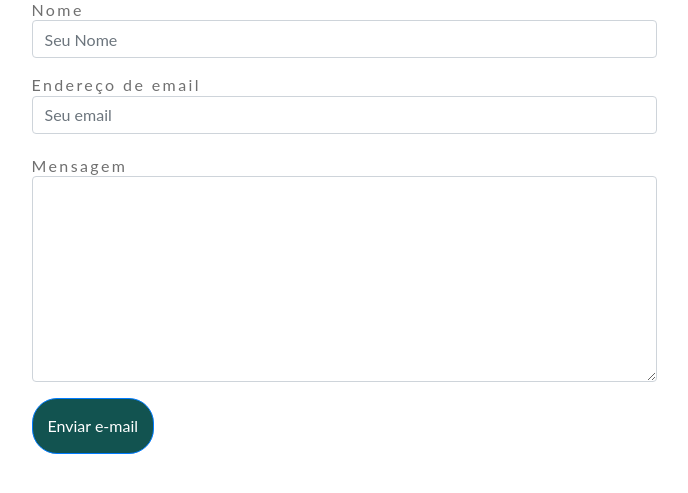
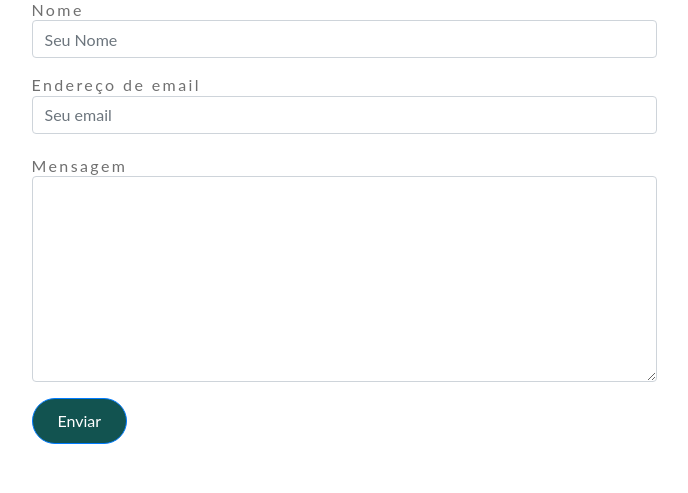
Before and after one commit to ThiagoMarques/mudar-o-mundo, a PHP site: page /contato.php in a window 1280 px wide. Shown: the part 255-748 px from the top of the page, without its empty margins (296-984 px from the left). Run offline with PHP 8.4, Linux system fonts and the light colour scheme; some libraries are stand-ins or nearby versions.

Commit message:
Ajusta CSS geral

```diff
--- a/assets/css/main.css
+++ b/assets/css/main.css
@@ -180,7 +180,7 @@ a, a:focus, a:hover  {
 .btn-contato {
   background-color: var(--color-secondary);
   border-radius: 25px;
-  padding: 15px;
+  padding: 10px 25px 10px 25px;
 }
 
 /* Imagens */
--- a/contato.php
+++ b/contato.php
@@ -24,7 +24,7 @@
                         <label for="txtMensagem">Mensagem</label><br>
                         <textarea class="form-control" name="txtMensagem" id="txtMensagem" rows="8" cols="40"></textarea>
                     </div>
-                        <button type="submit" name="Enviar" class="btn btn-contato btn-primary">Enviar e-mail</button>
+                        <button type="submit" name="Enviar" class="btn btn-contato btn-primary">Enviar</button>
                     </form>
                 </div>
             </div>
--- a/includes/header.php
+++ b/includes/header.php
@@ -6,7 +6,7 @@
     <title>Mudar o Mundo</title>
     <meta charset="utf-8">
     <!--===============================================================================================-->
-    <link rel="icon" href="assets/images/icon.png">
+    <link rel="icon" href="assets/imgs/logo-mudaromundo.png">
     <!--===============================================================================================-->
     <link rel="icon" type="image/image" href="assets/images/icons/icon.png" />
     <!--===============================================================================================-->
--- a/index.php
+++ b/index.php
@@ -21,7 +21,7 @@
                     </div>
                     <div class="row">
                         <div class="col-md-4 col-lg-2">
-                            <a href="#">
+                            <a href="https://www.sympla.com.br/show--de-humor-solidario-com-toni-marmo__683571" target="_blank">
                                 <button type="button" class="btn btn-div btn-sm btn-primary">GARANTA SEU
                                     INGRESSO</button></a>
                         </div>
```
Also changed, not shown: ingressos.php (+7 -9 lines), assets/imgs/show.png (added).
